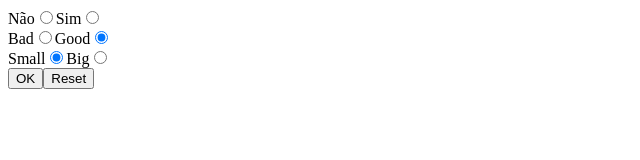
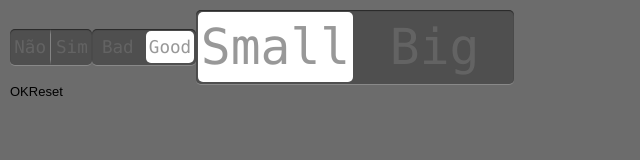
Before and after one commit to lagden/fragment, a plain HTML site: page index.html in a window 1280 px wide. Shown: the whole page, without its empty margins (0-640 px from the left). Drawn offline with Linux system fonts and the light colour scheme; the site is published under a folder, as on GitHub Pages, so addresses that start at the root find nothing.

Commit message:
relative path

```diff
--- a/index.html
+++ b/index.html
@@ -1 +1 @@
-<!DOCTYPE html><html><head><meta charset="utf-8"><meta http-equiv="X-UA-Compatible" content="IE=edge, chrome=1"><meta name="viewport" content="width=device-width, initial-scale=1.0, maximum-scale=1.0, user-scalable=no"><title>App</title><link rel="stylesheet" href="/css/app.css"><link rel="shortcut icon" type="image/ico" href="/favicon.ico"><script src="/js/main.js" async></script></head><body><form id="frm" action="index.html" method="GET"><div class="switchSlide"><div class="widgetSlide"><label for="nao">Não</label><input id="nao" type="radio" title="Não" name="switchA" value="N"><label for="sim">Sim</label><input id="sim" type="radio" title="Sim" name="switchA" value="S"></div></div><div class="switchSlide"><div class="widgetSlide"><label for="bad">Bad</label><input id="bad" type="radio" title="Bad" name="switchB" value="bad"><label for="good">Good</label><input id="good" type="radio" title="Good" name="switchB" value="good" checked></div></div><div class="switchSlide bigger"><div class="widgetSlide"><label for="small">Small</label><input id="small" type="radio" title="Small" name="switchC" value="small" checked><label for="big">Big</label><input id="big" type="radio" title="Big" name="switchC" value="big"></div></div><div><button type="submit">OK</button><button type="reset">Reset</button></div></form></body></html>
+<!DOCTYPE html><html><head><meta charset="utf-8"><meta http-equiv="X-UA-Compatible" content="IE=edge, chrome=1"><meta name="viewport" content="width=device-width, initial-scale=1.0, maximum-scale=1.0, user-scalable=no"><title>App</title><link rel="stylesheet" href="css/app.css"><link rel="shortcut icon" type="image/ico" href="favicon.ico"><script src="js/main.js" async></script></head><body><form id="frm" action="index.html" method="GET"><div class="switchSlide"><div class="widgetSlide"><label for="nao">Não</label><input id="nao" type="radio" title="Não" name="switchA" value="N"><label for="sim">Sim</label><input id="sim" type="radio" title="Sim" name="switchA" value="S"></div></div><div class="switchSlide"><div class="widgetSlide"><label for="bad">Bad</label><input id="bad" type="radio" title="Bad" name="switchB" value="bad"><label for="good">Good</label><input id="good" type="radio" title="Good" name="switchB" value="good" checked></div></div><div class="switchSlide bigger"><div class="widgetSlide"><label for="small">Small</label><input id="small" type="radio" title="Small" name="switchC" value="small" checked><label for="big">Big</label><input id="big" type="radio" title="Big" name="switchC" value="big"></div></div><div><button type="submit">OK</button><button type="reset">Reset</button></div></form></body></html>
```
